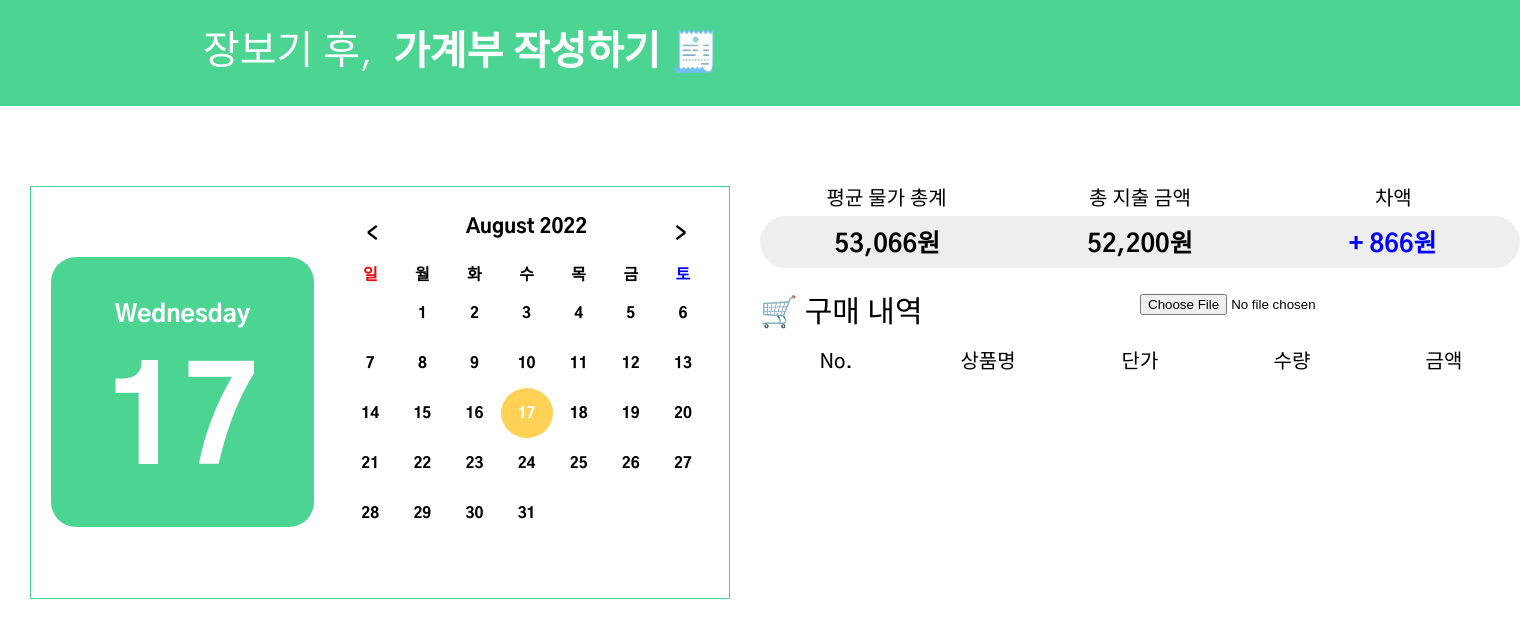
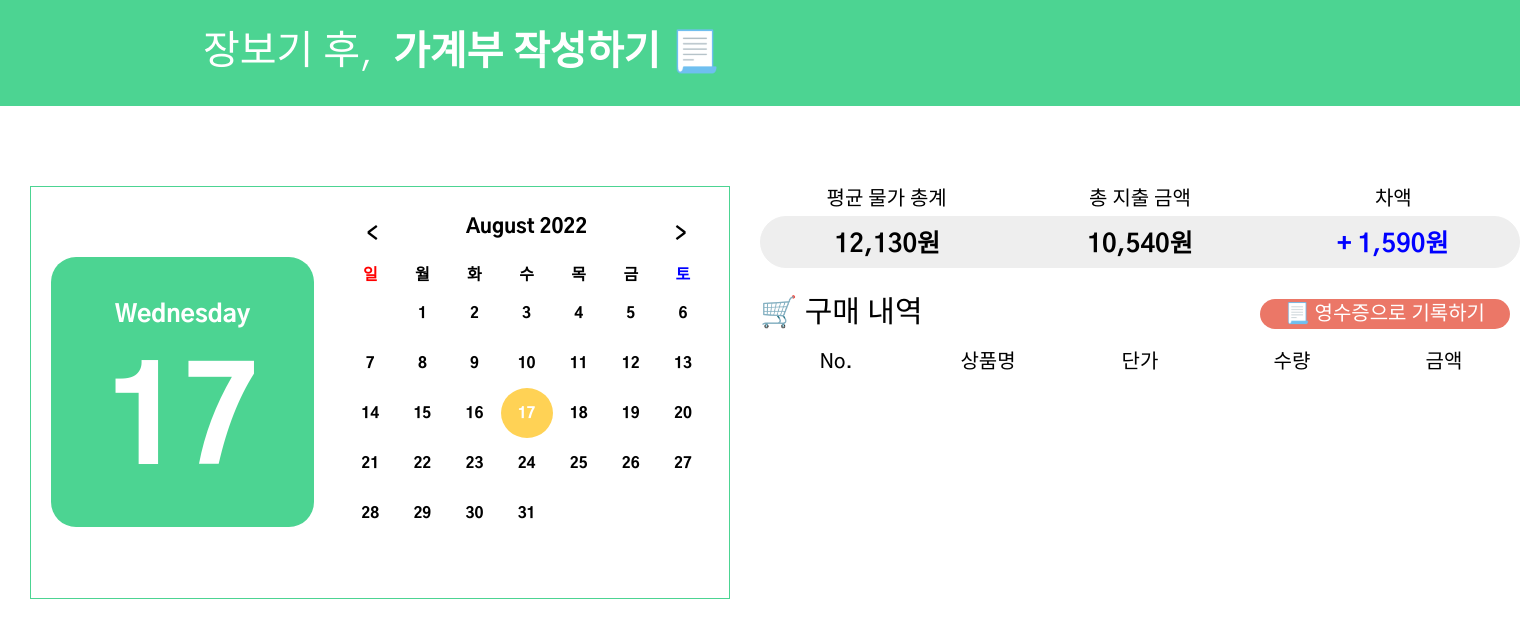
Before and after one commit to olabeann/TMI_Project, a Node server app: template views/accountbook.html in a window 1520 px wide. Shown: the part 170-790 px from the top of the page. Run offline with Node 20, Linux system fonts and the light colour scheme; the template is opened without the code that fills it, so the values that code supplies are empty; some libraries are stand-ins or nearby versions.

Commit message:
fix : accountbook.html 파일 선택 시 안내 문구가 나오도록 수정

```diff
--- a/public/js/components/accountbook.js
+++ b/public/js/components/accountbook.js
@@ -151,3 +151,7 @@ $calBody.addEventListener("click", (e) => {
     reloadTodo();
   }
 });
+
+function message() {
+  alert("영수증을 선택하고 잠시만 기다려주세요. \n스캔하는데 시간이 필요합니다.");
+}
--- a/public/styles/accountbook.css
+++ b/public/styles/accountbook.css
@@ -613,3 +613,22 @@ input[type="text"]:focus {
   line-height: 25px;
   color: #000000;
 }
+
+.uploader {
+  display: none;
+
+}
+
+.input-file-button {
+  font-size: 20px;
+  height : 30px;
+  float : right;
+  margin-right : 10px;
+  margin-top : 5px;
+  /* margin-right : 10px; */
+  padding: 5px 25px 25px;
+  background-color:#eb7767;
+  border-radius: 30px;
+  color: white;
+  cursor: pointer;
+}
--- a/views/accountbook.html
+++ b/views/accountbook.html
@@ -1,37 +1,30 @@
 <!DOCTYPE html>
 <html lang="ko">
-
   <head>
     <meta charset="UTF-8" />
     <meta http-equiv="X-UA-Compatible" content="IE=edge" />
     <meta name="viewport" content="width=device-width, initial-scale=1.0" />
     <title>장비서</title>
-  <meta name="description" content="A project that provides price data services." />
+    <meta
+      name="description"
+      content="A project that provides price data services."
+    />
     <meta name="author" content="TMI" />
     <link rel="stylesheet" href="/styles/main.css" />
     <link rel="stylesheet" href="/styles/reset.css" />
     <link rel="stylesheet" href="/styles/accountbook.css" />
     <link rel="preconnect" href="https://fonts.googleapis.com" />
     <link rel="preconnect" href="https://fonts.gstatic.com" crossorigin />
-  <link href="https://fonts.googleapis.com/css2?family=Gothic+A1:wght@300;400;500;700;800&display=swap"
-    rel="stylesheet" />
-  <link rel="stylesheet" href="https://fonts.googleapis.com/icon?family=Material+Icons" />
+    <link
+      href="https://fonts.googleapis.com/css2?family=Gothic+A1:wght@300;400;500;700;800&display=swap"
+      rel="stylesheet"
+    />
+    <link
+      rel="stylesheet"
+      href="https://fonts.googleapis.com/icon?family=Material+Icons"
+    />
     <link rel="icon" type="image/png" href="/assets/icons/favicon.png" />
     <script src="https://unpkg.com/tesseract.js@2.1.4/dist/tesseract.min.js"></script>
-  <script type="module">
-    const recognize = async ({ target: { files } }) => {
-      const {
-        data: { text },
-      } = await Tesseract.recognize(files[0], "kor", {
-        corePath:
-          "https://unpkg.com/tesseract.js-core@v2.0.0/tesseract-core.wasm.js",
-        logger: (m) => console.log(m),
-      });
-      alert(text);
-    };
-    const elm = document.getElementById("uploader");
-    elm.addEventListener("change", recognize);
-  </script>
   </head>
 
   <body>
@@ -40,7 +33,11 @@
       <nav id="navbar__vers-green">
         <div class="navbar__logo">
           <a href="/">
-          <img src="/assets/icons/jang_logo_green.png" alt="장비서 로고" class="logo__green" />
+            <img
+              src="/assets/icons/jang_logo_green.png"
+              alt="장비서 로고"
+              class="logo__green"
+            />
           </a>
         </div>
         <ul class="navbar__menu">
@@ -51,7 +48,9 @@
             <a href="/pricedata" class="navbar__menu__item">오늘의 물가</a>
           </li>
           <li>
-          <a href="/accountbook" class="navbar__menu__item active">가계부 정리</a>
+            <a href="/accountbook" class="navbar__menu__item active"
+              >가계부 정리</a
+            >
           </li>
           <li><a href="/signin" class="navbar__menu__item">회원가입</a></li>
           <li>
@@ -67,7 +66,7 @@
     <section id="titlebar">
       <div id="titleText">
         <span class="tit__sub__txt">장보기 후, &nbsp; </span>
-      <h1>가계부 작성하기 🧾</h1>
+        <h1>가계부 작성하기 📃</h1>
       </div>
 
       <!-- Search Input
@@ -90,10 +89,18 @@
             </div>
             <div class="calendar-box">
               <div class="ctr-box clearfix">
-              <button type="button" title="prev" class="btn-cal prev"></button>
+                <button
+                  type="button"
+                  title="prev"
+                  class="btn-cal prev"
+                ></button>
                 <span class="cal-month"> </span>
                 <span class="cal-year"> </span>
-              <button type="button" title="next" class="btn-cal next"></button>
+                <button
+                  type="button"
+                  title="next"
+                  class="btn-cal next"
+                ></button>
               </div>
               <table class="cal-table">
                 <thead>
@@ -121,17 +128,19 @@
             <br />
           </div>
           <div class="right_price_data">
-          <div class="right_price_data_top">53,066원</div>
-          <div class="right_price_data_middle">52,200원</div>
+            <div class="right_price_data_top">12,130원</div>
+            <div class="right_price_data_middle">10,540원</div>
             <div class="right_price_data_bottom" style="color: blue">
-            + 866원
+              + 1,590원
             </div>
           </div>
           <br />
           <div class="right_list">
             <div class="list">🛒 구매 내역</div>
-          <input type="file" id="uploader" class="uploader" />
-          <!-- <div class="OCR" onclick="OCR()">🧾 영수증으로 기록하기</div>  -->
+            <label class="input-file-button" for="uploader">
+              📃 영수증으로 기록하기
+            </label>
+            <input type="file" id="uploader" class="uploader" onclick="message()"/>
           </div>
           <br />
           <div class="right_list_text">
@@ -142,13 +151,28 @@
               <div class="product_count">수량</div>
               <div class="product_price">금액</div>
             </div>
-          <div class="ocr_contents">
+            <div class="ocr_contents" id="ocr_contents">
+              <script>
+                // OCR 기능 구현
+                const recognize = async ({ target: { files } }) => {
+                  const {
+                    data: { text },
+                  } = await Tesseract.recognize(files[0], "kor+eng", {
+                    corePath:
+                      "https://unpkg.com/tesseract.js-core@v2.0.0/tesseract-core.wasm.js",
+                    logger: (m) => console.log(m),
+                  });
+                  node = document.getElementById("ocr_contents");
+                  node.innerHTML = text;
 
+                };
+                const elm = document.getElementById("uploader");
+                elm.addEventListener("change", recognize);
+              </script>
             </div>
           </div>
         </div>
       </div>
     </section>
   </body>
-
 </html>
```
Lines whose indentation alone changed are shown as unchanged.
